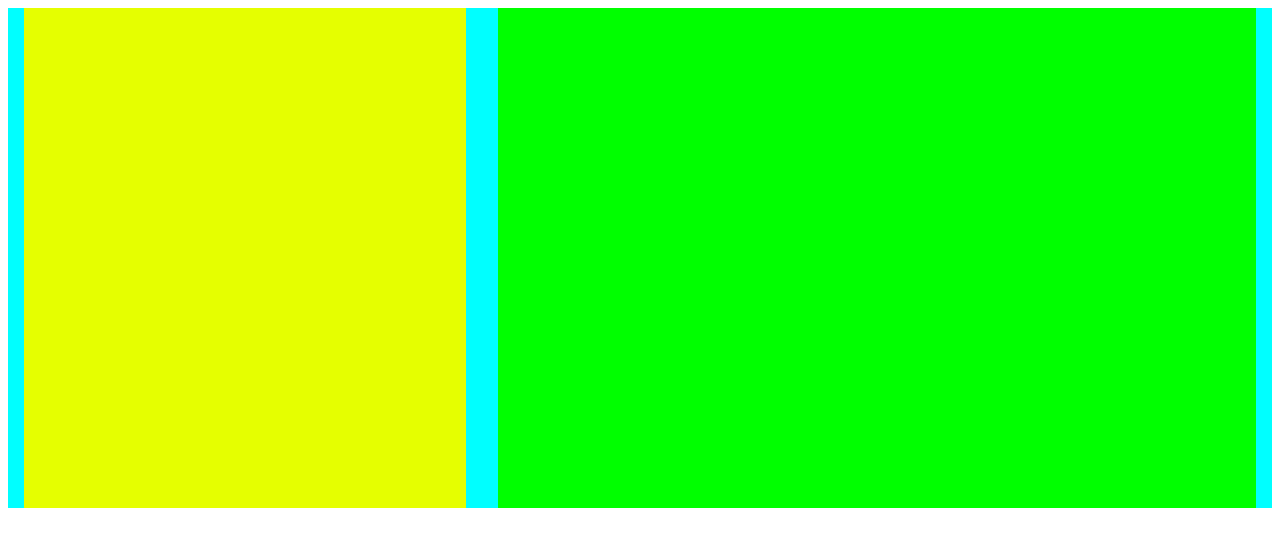
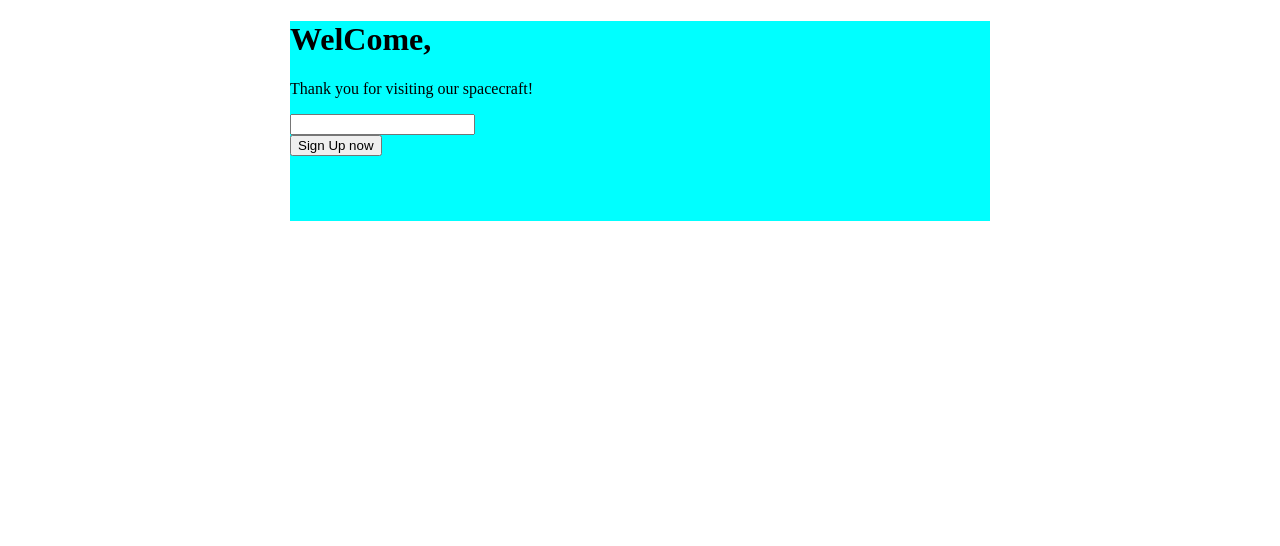
Before and after one commit to sagarhasan273/React, a React (Create React App) app: page / in a window 1280 px wide. Shown: the top 546 px of the page. Built offline with nearby package versions, Linux system fonts and the light colour scheme.

Commit message:
Specialization of Composition

```diff
--- a/src/App.js
+++ b/src/App.js
@@ -1,12 +1,7 @@
-import { useEffect } from 'react';
-import SplitPane from './components/SplitPane';
+import SignUpDialog from './components/SignUpDialog';
 
 export default function App() {
-  useEffect(() => {
-    const element = document.querySelector('.FancyBorder');
-    console.log(element);
-  });
   return (
-    <SplitPane />
+    <SignUpDialog />
   );
 }
--- /dev/null
+++ b/src/components/SignUpDialog.js
@@ -0,0 +1,49 @@
+/* eslint-disable react/button-has-type */
+/* eslint-disable no-alert */
+import React from 'react';
+import '../css/WelComeDialog.css';
+
+function FancyBorder({ color, children }) {
+  return (
+    <div className={`FancyBorder FancyBorder-${color}`}>
+      {children}
+    </div>
+  );
+}
+
+function Dialog({ title, message, children }) {
+  return (
+    <FancyBorder color="aqua">
+      <h1>{title}</h1>
+      <p>{message}</p>
+      {children}
+    </FancyBorder>
+  );
+}
+
+export default class SignUpDialog extends React.Component {
+  constructor(props) {
+    super(props);
+    this.state = { login: '' };
+  }
+
+  handleChange = (event) => {
+    this.setState({ login: event.target.value });
+  };
+
+  handleSignUp = () => {
+    const { login } = this.state;
+    alert(`Welcome aboard, ${login}!`);
+  };
+
+  render() {
+    const { login } = this.state;
+    return (
+      <Dialog title="WelCome, " message="Thank you for visiting our spacecraft!">
+        <input value={login} onChange={this.handleChange} />
+        <br />
+        <button onClick={this.handleSignUp}>Sign Up now </button>
+      </Dialog>
+    );
+  }
+}
--- /dev/null
+++ b/src/css/WelComeDialog.css
@@ -0,0 +1,17 @@
+.FancyBorder {
+	width: 700px;
+	height: 200px;
+	margin: auto;
+}
+
+.FancyBorder-blue {
+	background-color: blue;
+}
+
+.FancyBorder-aqua {
+	background-color: aqua;
+}
+
+.FancyBorder-aquamarine {
+	background-color: aquamarine;
+}
```
Also changed, not shown: src/components/WelcomeDialog.js (+12 -9 lines).
